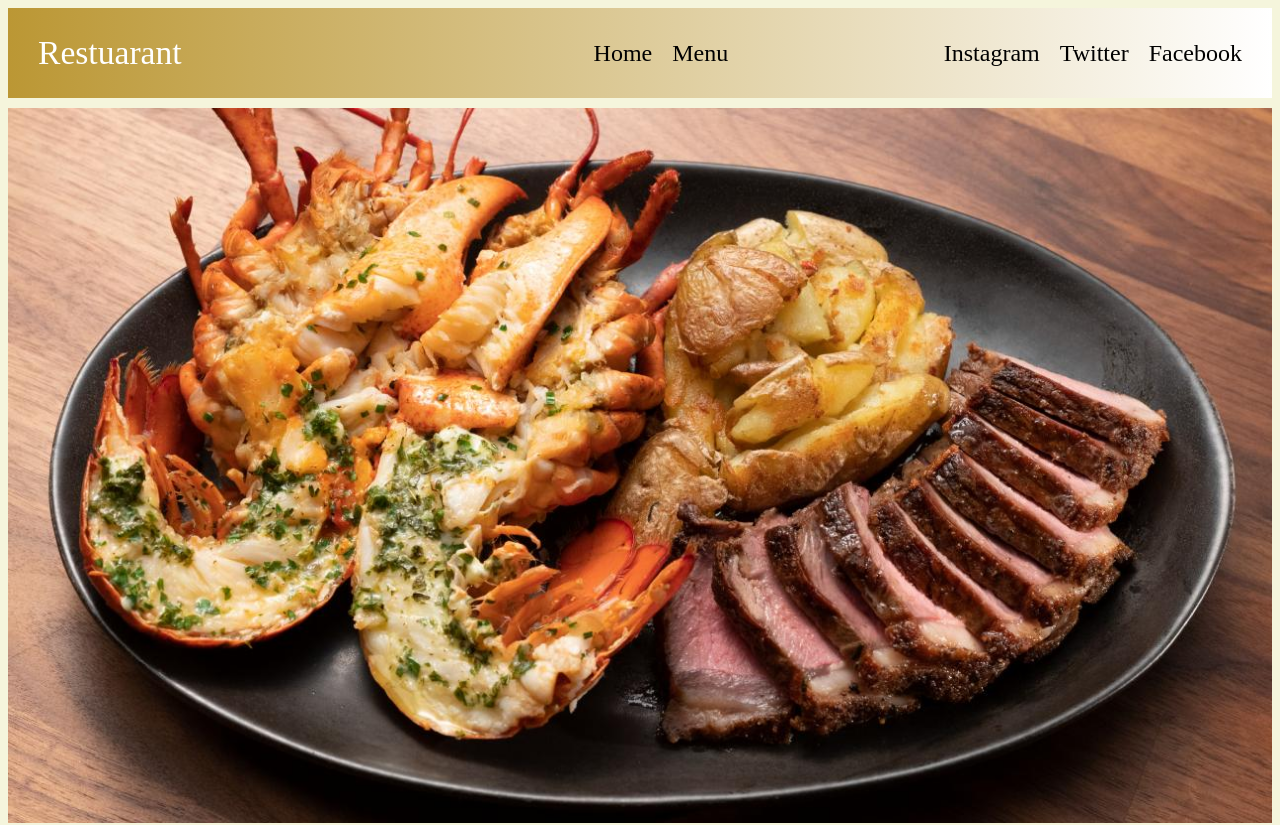
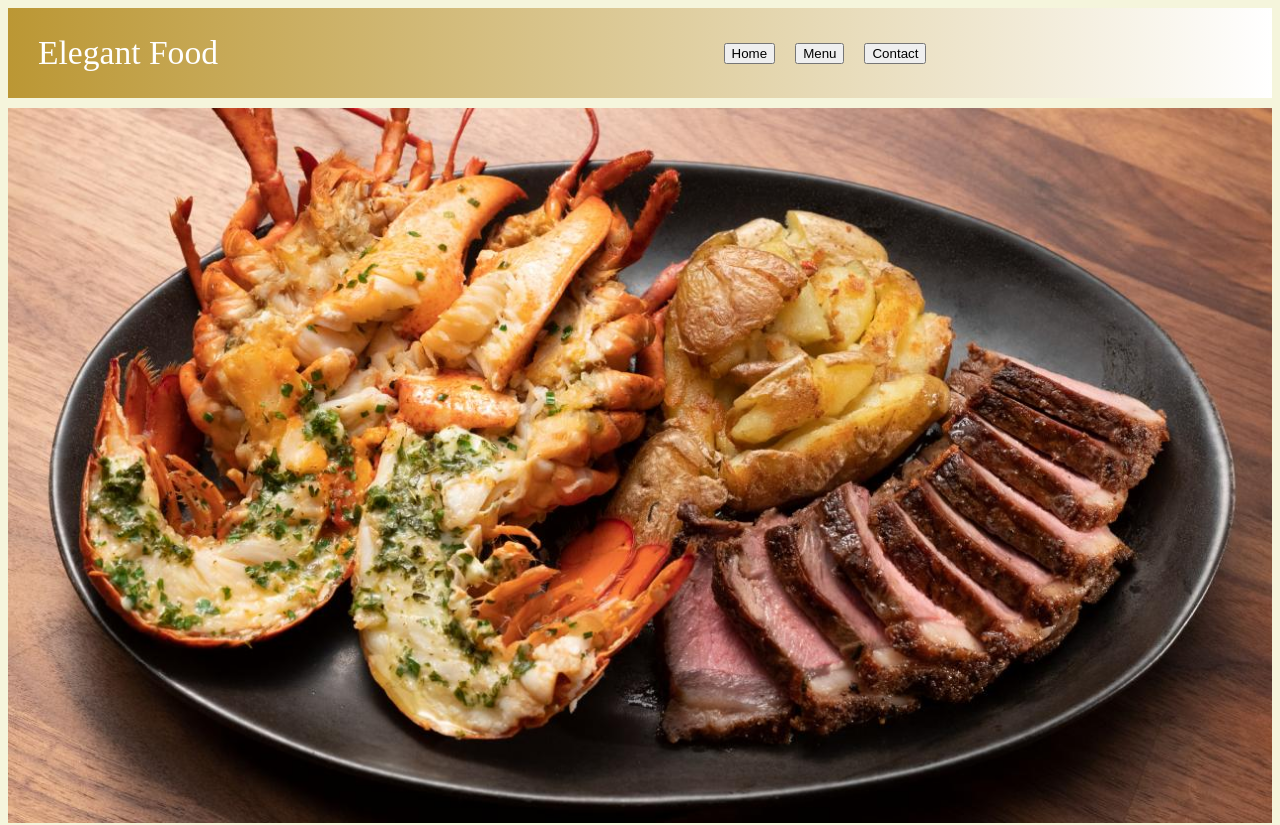
Before and after one commit to Brian-Abidin/restaurant-page, a website: page dist/index.html in a window 1280 px wide. Shown: the top 825 px of the page. Drawn offline with Linux system fonts and the light colour scheme.

Commit message:
removed socials, added contact. header list are now buttons

```diff
--- a/dist/index.html
+++ b/dist/index.html
@@ -9,16 +9,13 @@
   <body>
     <div class="wrapper" id="wrapper">
       <div class="header" id="header">
-        <div class="title" id="title">Restuarant</div>
+        <div class="title" id="title">Elegant Food</div>
         <ul class="rightlinks" id="rightlinks">
-          <li>Home</li>
-          <li>Menu</li>
+          <button class="home">Home</button>
+          <button class="menu">Menu</button>
+          <button class="contact">Contact</button>
         </ul>
-        <div class="socials" id="socials">
-          <div>Instagram</div>
-          <div>Twitter</div>
-          <div>Facebook</div>
-        </div>
+        <div></div>
       </div>
         <div class="front_image" id="front_image"><img class="image1" id="image1" src="./images/surfandturf.jpeg" alt="bowl of seafood including lobster"></div>
         <div class="description" id="description">
```
